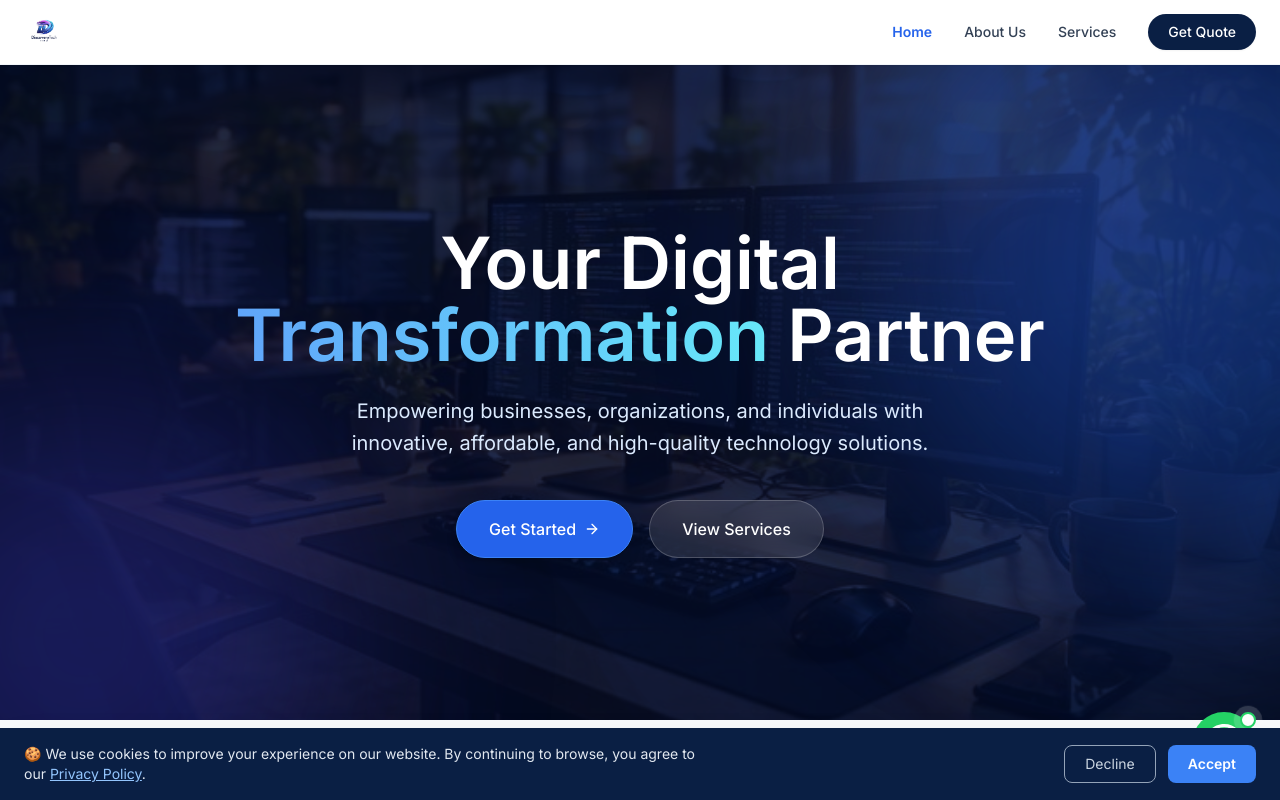
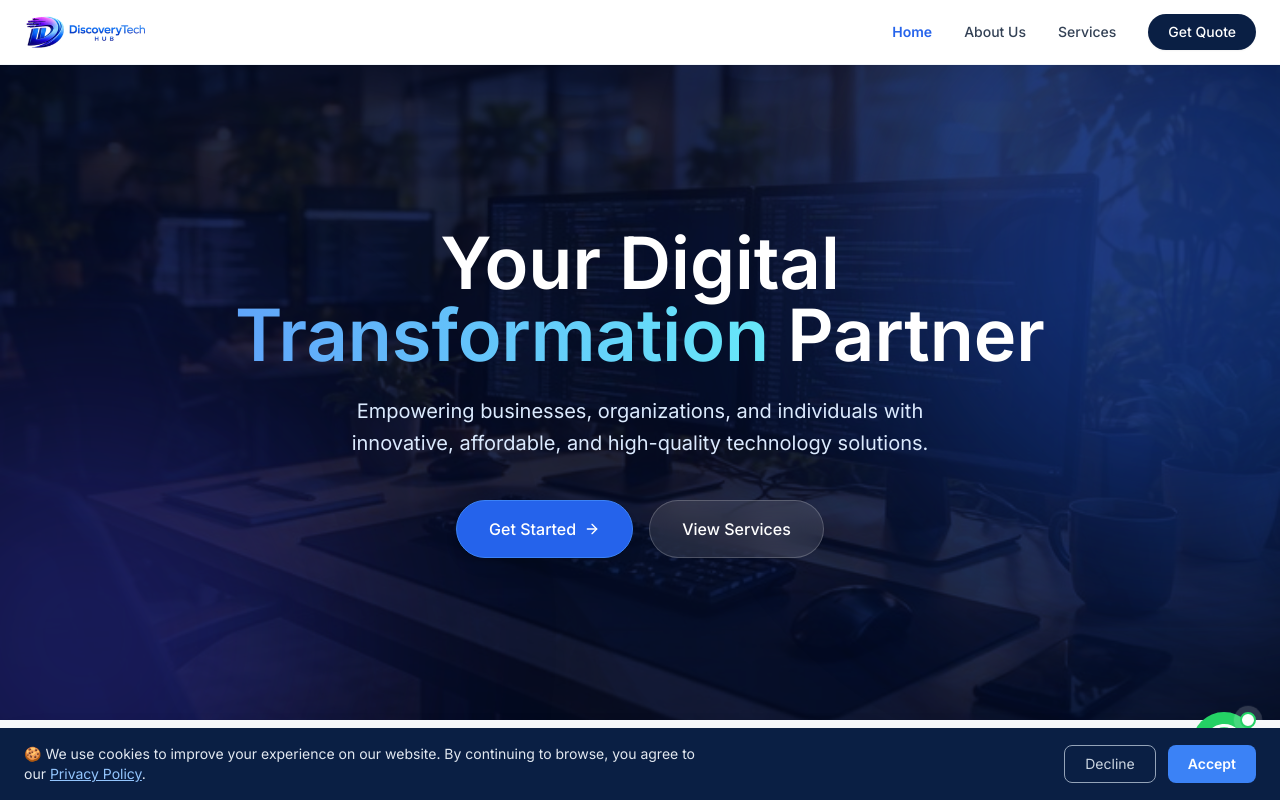
Before and after one commit to Mordecaih1/dthweb, a React (Vite) app: page / in a window 1280 px wide. Shown: the top 800 px of the page. Built offline with nearby package versions, Linux system fonts and the light colour scheme.

Commit message:
update navbar logo

```diff
--- a/src/components/Navbar.tsx
+++ b/src/components/Navbar.tsx
@@ -30,7 +30,7 @@
 
         {/* Logo */}
         <Link to="/" className="hover:opacity-80 transition-opacity">
-          <img src="/logo.png" alt="DiscoveryTech Hub" className="h-10 w-auto object-contain" />
+          <img src="/logonav.png" alt="DiscoveryTech Hub" className="h-10 w-auto object-contain" />
         </Link>
 
         {/* Desktop Navigation */}
```
Also changed, not shown: public/logonav.png (added), 3 other files (tests, documents, lock files or other folders).
